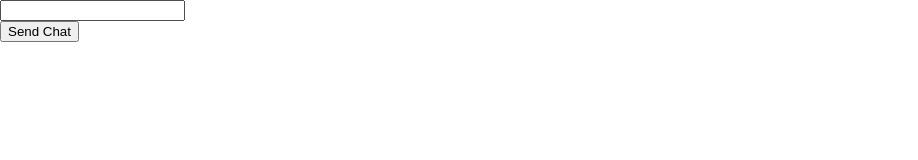
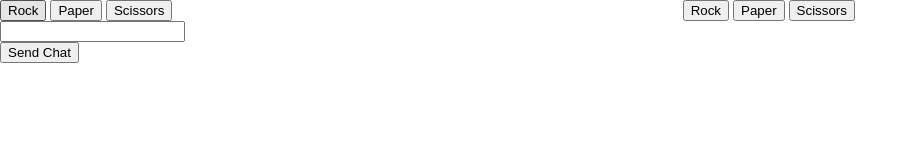
Before and after one commit to awald220/Rock-Paper-Scissors, a plain HTML site: page index.html in a window 1280 px wide. Shown: the whole page, without its empty margins (0-918 px from the left). Drawn offline with nearby package versions, Linux system fonts and the light colour scheme; no server answers.

Commit message:
add buttons to player 1 and 2 divs

```diff
--- a/index.html
+++ b/index.html
@@ -10,9 +10,17 @@
 <body>
     <div id="header"></div>
     <div id="gameContent">
-        <div id="player1"></div>
+        <div id="player1">
+            <button>Rock</button>
+            <button>Paper</button>
+            <button>Scissors</button>
+        </div>
         <div id="score-display"></div>
-        <div id="player2"></div>
+        <div id="player2">
+            <button>Rock</button>
+            <button>Paper</button>
+            <button>Scissors</button>
+        </div>
     </div>
 
     <div id="chatContent">
```
